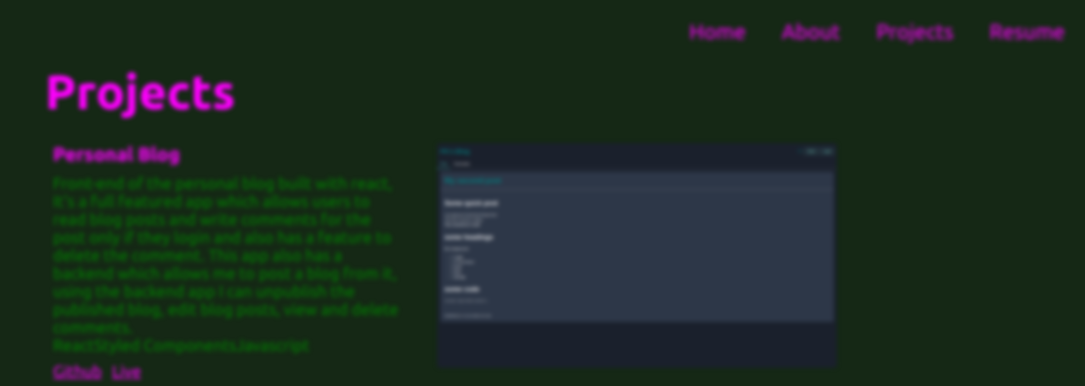
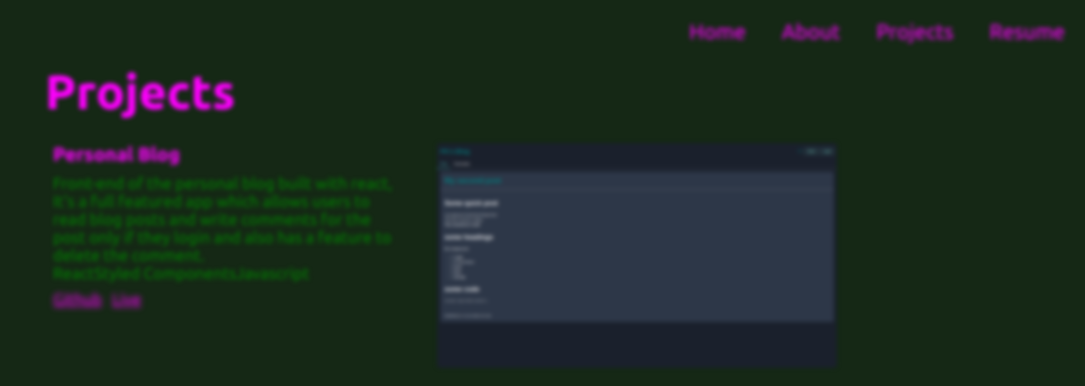
Before and after one commit to karthicbz/portfolio, a React (Create React App) app: page /projects in a window 1280 px wide. Shown: the top 386 px of the page, without its empty margins (195-1280 px from the left). Built offline with nearby package versions, Linux system fonts and the light colour scheme.

Commit message:
moved animation from parent to individual childs

```diff
--- a/src/components/Projects.jsx
+++ b/src/components/Projects.jsx
@@ -24,23 +24,23 @@ const ProjectListDiv = styled.div`
   grid-template-rows: repeat(4, 25%);
   gap: 1rem;
   margin-top: 1rem;
-  animation-name: div-flicker;
-  animation-duration: 0.1s;
-  animation-iteration-count: infinite;
-  animation-direction: alternate;
 
-  &>div{
+  & > div {
     display: flex;
     gap: 2rem;
     transition: transform ease-in-out 0.5s, padding ease-in-out 0.5s;
     padding: 8px;
+    animation-name: div-flicker;
+    animation-duration: 0.1s;
+    animation-iteration-count: infinite;
+    animation-direction: alternate;
 
-    &>.imageContainer>.project-image{
+    & > .imageContainer > .project-image {
       width: 400px;
       border-radius: 4px;
     }
 
-    &>.projectDetails>.project-title{
+    & > .projectDetails > .project-title {
       color: fuchsia;
       filter: blur(1px);
       padding-bottom: 8px;
@@ -48,67 +48,73 @@ const ProjectListDiv = styled.div`
       font-weight: 700;
     }
 
-    &>.projectDetails>.project-links{
+    & > .projectDetails > .project-links {
       display: flex;
       gap: 10px;
       padding-top: 8px;
 
-      &>a{
+      & > a {
         color: fuchsia;
+        filter: blur(2px);
       }
 
-      &>a:hover{
+      & > a:hover {
+        animation-name: div-flicker;
+        animation-duration: 0.1s;
+        animation-iteration-count: infinite;
+        animation-direction: alternate;
       }
     }
 
-    &>.projectDetails>p{
+    & > .projectDetails > p {
       color: green;
     }
 
-    &:hover{
+    &:hover {
       transform: scale(1.3);
       background-color: #152815;
+      animation: none;
       /* padding: 8px; */
       z-index: 5;
       /* box-shadow: 1px 1px 4px 1px black; */
     }
+
+    @keyframes div-flicker {
+      from {
+        filter: blur(2px);
+      }
+
+      50% {
+        filter: blur(0);
+      }
+
+      to {
+        filter: blur(1px);
+      }
+    }
   }
 
-  &>div:nth-child(1){
+  & > div:nth-child(1) {
     grid-column: 1/2;
     grid-row: 1/2;
   }
 
-  &>div:nth-child(2){
+  & > div:nth-child(2) {
     /* margin-top: 8px; */
     grid-column: 1/2;
     grid-row: 2/3;
   }
 
-  &>div:nth-child(3){
+  & > div:nth-child(3) {
     grid-column: 1/2;
     grid-row: 3/4;
   }
 
-  &>div:nth-child(4){
+  & > div:nth-child(4) {
     grid-column: 1/2;
     grid-row: 4/5;
   }
-
-  @keyframes div-flicker {
-    from{
-      filter: blur(2px);
-    }
-
-    50%{
-      filter: blur(0);
-    }
-
-    to{
-      filter: blur(1px);
-    }
-  }
-`
+`;
 
 const Projects = () => {
   return (
@@ -128,7 +134,11 @@ const Projects = () => {
                 </div>
               </div>
               <div className="imageContainer">
-                <img src={project.screenshot} alt="screenshot of project" className="project-image"/>
+                <img
+                  src={project.screenshot}
+                  alt="screenshot of project"
+                  className="project-image"
+                />
               </div>
             </div>
           );
--- a/src/components/projectJson.js
+++ b/src/components/projectJson.js
@@ -7,7 +7,7 @@ export const projects = [
   {
     projectTitle: "Personal Blog",
     projectDescription:
-      "Front-end of the personal blog built with react, It's a full featured app which allows users to read blog posts and write comments for the post only if they login and also has a feature to delete the comment. This app also has a backend which allows me to post a blog from it, using the backend app I can unpublish the published blog, edit blog posts, view and delete comments.",
+      "Front-end of the personal blog built with react, It's a full featured app which allows users to read blog posts and write comments for the post only if they login and also has a feature to delete the comment.",
     buildWith: ["React", "Styled Components", "Javascript"],
     liveLink: "https://karthicbz.github.io/blog-frontend/",
     githubLink: "https://github.com/karthicbz/blog-frontend",
```
